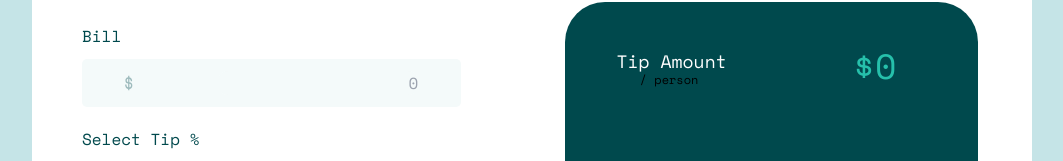
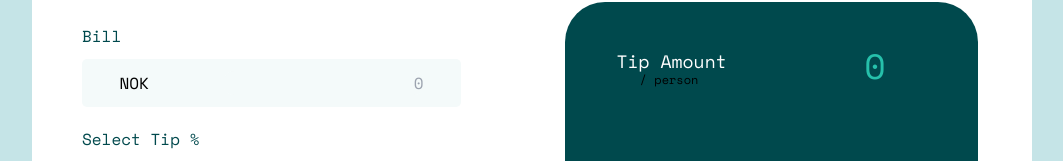
Before and after one commit to StaleJ/Splitter, a React (Create React App) app: page / in a window 1280 px wide. Shown: the part 242-403 px from the top of the page, without its empty margins (108-1171 px from the left). Built offline with nearby package versions, Linux system fonts and the light colour scheme.

Commit message:
Change from $ to nok

```diff
--- a/src/App.tsx
+++ b/src/App.tsx
@@ -95,7 +95,7 @@ function App() {
                 <div className="Bill">
                     <h3 className="Bill-Text">Bill</h3>
                     <div className="Bill-Input-Field">
-                        <img src={IconDollar} alt="Dollar icon" className="Dollar-Icon"/>
+                        <div className="Dollar-Icon">NOK</div>
                         <input id="number" type="number" placeholder="0" className="Bill-Input"
                                onChange={handleBill} autoComplete="off"
                         />
@@ -124,10 +124,10 @@ function App() {
                 <div className="Amount">
                     <h3 className="Tip-h3">Tip Amount</h3>
                     <h4 className="Tip-h4">/ person</h4>
-                    <h1 className="Tip-h1">${tip.tipAmount}</h1>
+                    <h1 className="Tip-h1">{tip.tipAmount}</h1>
                     <h3 className="Total-h3">Total</h3>
                     <h4 className="Total-h4">/ person</h4>
-                    <h1 className="Total-h1">${tip.total}</h1>
+                    <h1 className="Total-h1">{tip.total}</h1>
                     <button className="Amount-Reset" onClick={handleReset}>Reset</button>
                 </div>
             </div>
--- a/src/index.css
+++ b/src/index.css
@@ -74,12 +74,6 @@ input:focus::placeholder {
     border-width: 0.15em;
 }
 
-.Dollar-Icon {
-    width: 8px;
-    height: 16px;
-    vertical-align: middle;
-
-}
 
 .Person-Icon {
     width: 14px;
```
